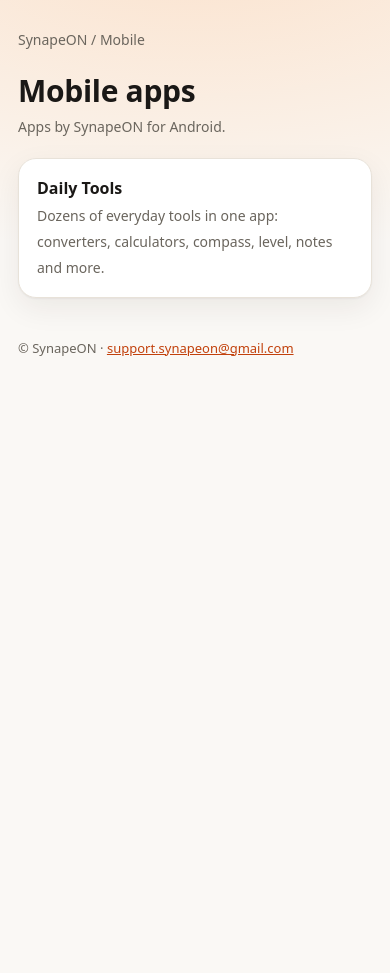
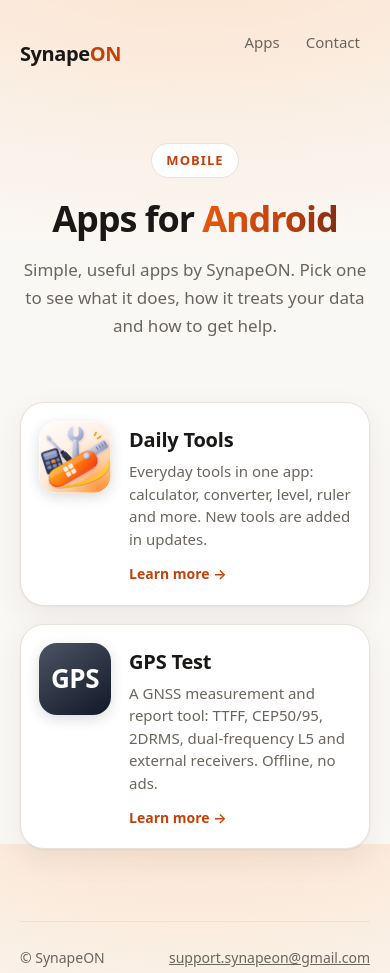
Before and after one commit to SynapeON/synapeon.github.io, a plain HTML site: page mobile/index.html in a window 390 px wide. Before the commit the page ends 844 px from the top, so only its background shows below. Drawn offline with Linux system fonts and the light colour scheme.

Commit message:
Refactor mobile index.html for improved layout
Updated the HTML structure and added new sections for better organization and presentation of mobile apps.

```diff
--- a/mobile/index.html
+++ b/mobile/index.html
@@ -1,9 +1,19 @@
 <!doctype html>
 <html lang="en"><head><meta charset="utf-8"><meta name="viewport" content="width=device-width,initial-scale=1">
 <title>Mobile apps · SynapeON</title><meta name="description" content="Mobile apps by SynapeON.">
-<link rel="stylesheet" href="/style.css"></head><body><main>
-<nav><a href="/">SynapeON</a> / <a href="/mobile/">Mobile</a></nav>
-<h1>Mobile apps</h1><p class="meta">Apps by SynapeON for Android.</p>
-<a class="card" href="/mobile/daily-tools/"><b>Daily Tools</b><span>Dozens of everyday tools in one app: converters, calculators, compass, level, notes and more.</span></a>
-<footer>© SynapeON · <a href="mailto:support.synapeon@gmail.com">support.synapeon@gmail.com</a></footer>
+<meta name="theme-color" content="#faf8f5"><link rel="icon" href="/assets/daily-tools.svg" type="image/svg+xml">
+<link rel="stylesheet" href="/style.css"></head><body><main class="wide">
+<header class="top"><a class="brand" href="/">Synape<i>ON</i></a>
+<nav class="menu" aria-label="Main"><a href="/mobile/">Apps</a><a href="mailto:support.synapeon@gmail.com">Contact</a></nav></header>
+<section class="hero">
+<span class="eyebrow">Mobile</span>
+<h1>Apps for <span class="grad">Android</span></h1>
+<p class="lead">Simple, useful apps by SynapeON. Pick one to see what it does, how it treats your data and how to get help.</p>
+</section>
+<section class="section" style="margin-top:8px">
+<div class="apps">
+<a class="app" href="/mobile/daily-tools/"><img src="/assets/daily-tools.svg" alt="" width="72" height="72"><div><h3>Daily Tools</h3><p>Everyday tools in one app: calculator, converter, level, ruler and more. New tools are added in updates.</p><span class="go">Learn more →</span></div></a>
+<a class="app" href="/mobile/gps-test/"><div class="tile" aria-hidden="true">GPS</div><div><h3>GPS Test</h3><p>A GNSS measurement and report tool: TTFF, CEP50/95, 2DRMS, dual-frequency L5 and external receivers. Offline, no ads.</p><span class="go">Learn more →</span></div></a>
+</div></section>
+<footer class="foot"><span>© SynapeON</span><a href="mailto:support.synapeon@gmail.com">support.synapeon@gmail.com</a></footer>
 </main></body></html>
```
